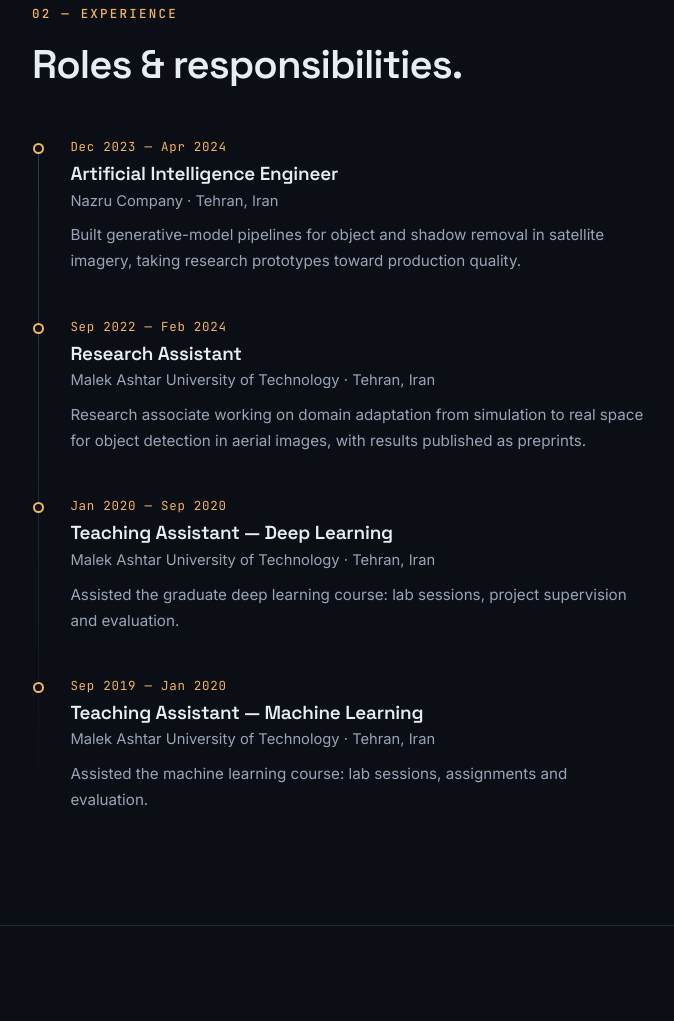
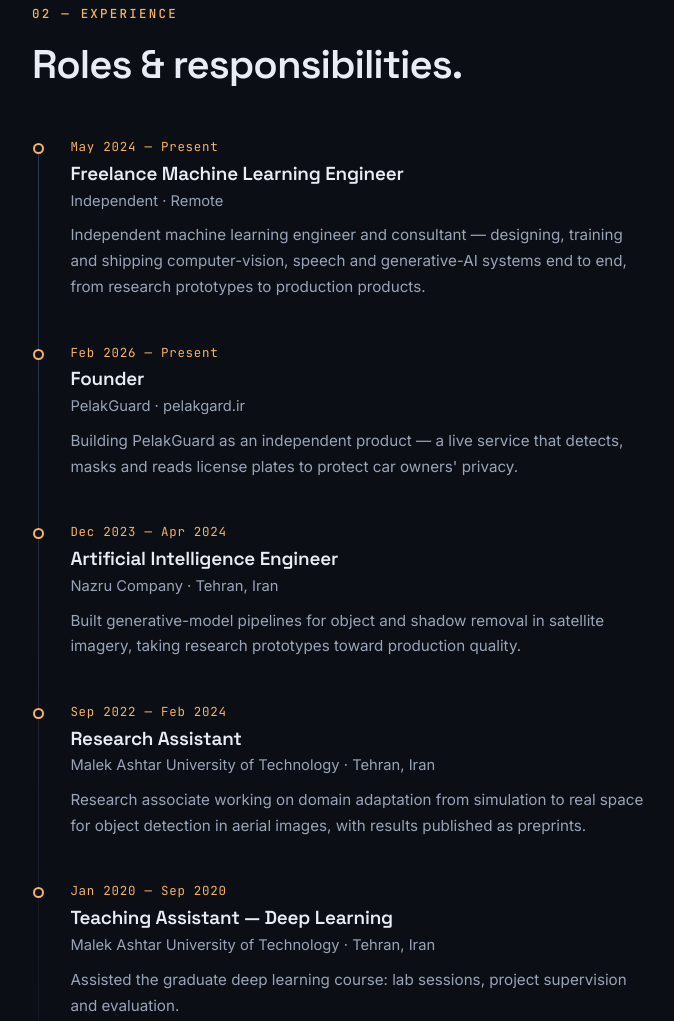
Before and after one commit to nimaone/nimaone.github.io, a plain HTML site: page index.html in a window 1280 px wide. Shown: the part 1719-2740 px from the top of the page, without its empty margins (108-782 px from the left). Drawn offline with Linux system fonts and the light colour scheme.

Commit message:
Add freelance + PelakGuard founder roles to experience

```diff
--- a/index.html
+++ b/index.html
@@ -165,6 +165,21 @@
         <p class="eyebrow reveal" data-i18n="exp.eyebrow">02 — Experience</p>
         <h2 class="section-title reveal" data-i18n="exp.title">Roles &amp; responsibilities.</h2>
         <ol class="timeline">
+          <li class="timeline-item reveal">
+            <p class="timeline-date" data-i18n="exp.freelance.date">May 2024 — Present</p>
+            <h3 class="timeline-role" data-i18n="exp.freelance.role">Freelance Machine Learning Engineer</h3>
+            <p class="timeline-org" data-i18n="exp.freelance.org">Independent · Remote</p>
+            <p class="timeline-desc" data-i18n="exp.freelance.desc">Independent machine learning engineer and
+              consultant — designing, training and shipping computer-vision, speech and generative-AI systems end to
+              end, from research prototypes to production products.</p>
+          </li>
+          <li class="timeline-item reveal">
+            <p class="timeline-date" data-i18n="exp.founder.date">Feb 2026 — Present</p>
+            <h3 class="timeline-role" data-i18n="exp.founder.role">Founder</h3>
+            <p class="timeline-org" data-i18n="exp.founder.org">PelakGuard · pelakgard.ir</p>
+            <p class="timeline-desc" data-i18n="exp.founder.desc">Building PelakGuard as an independent product — a live
+              service that detects, masks and reads license plates to protect car owners' privacy.</p>
+          </li>
           <li class="timeline-item reveal">
             <p class="timeline-date" data-i18n="exp.1.date">Dec 2023 — Apr 2024</p>
             <h3 class="timeline-role" data-i18n="exp.1.role">Artificial Intelligence Engineer</h3>
--- a/script.js
+++ b/script.js
@@ -60,6 +60,14 @@
 
       "exp.eyebrow": "02 — Experience",
       "exp.title": "Roles & responsibilities.",
+      "exp.freelance.date": "May 2024 — Present",
+      "exp.freelance.role": "Freelance Machine Learning Engineer",
+      "exp.freelance.org": "Independent · Remote",
+      "exp.freelance.desc": "Independent machine learning engineer and consultant — designing, training and shipping computer-vision, speech and generative-AI systems end to end, from research prototypes to production products.",
+      "exp.founder.date": "Feb 2026 — Present",
+      "exp.founder.role": "Founder",
+      "exp.founder.org": "PelakGuard · pelakgard.ir",
+      "exp.founder.desc": "Building PelakGuard as an independent product — a live service that detects, masks and reads license plates to protect car owners' privacy.",
       "exp.1.date": "Dec 2023 — Apr 2024",
       "exp.1.role": "Artificial Intelligence Engineer",
       "exp.1.org": "Nazru Company · Tehran, Iran",
@@ -274,6 +282,14 @@
 
       "exp.eyebrow": "۰۲ — سوابق شغلی",
       "exp.title": "نقش‌ها و مسئولیت‌ها.",
+      "exp.freelance.date": "اردیبهشت ۱۴۰۳ — اکنون",
+      "exp.freelance.role": "مهندس یادگیری ماشین فریلنس",
+      "exp.freelance.org": "مستقل · دورکاری",
+      "exp.freelance.desc": "مهندس و مشاور مستقل یادگیری ماشین — طراحی، آموزش و عرضهٔ سامانه‌های بینایی کامپیوتر، گفتار و هوش مصنوعی مولد به‌صورت سرتاسری، از نمونهٔ پژوهشی تا محصول تولیدی.",
+      "exp.founder.date": "اسفند ۱۴۰۴ — اکنون",
+      "exp.founder.role": "بنیان‌گذار",
+      "exp.founder.org": "پلاک‌گارد · pelakgard.ir",
+      "exp.founder.desc": "راه‌اندازی پلاک‌گارد به‌عنوان یک محصول مستقل — سرویسی زنده که پلاک خودرو را تشخیص، پوشانده و می‌خواند تا حریم خصوصی مالکان خودرو حفظ شود.",
       "exp.1.date": "دی ۱۴۰۲ — اردیبهشت ۱۴۰۳",
       "exp.1.role": "مهندس هوش مصنوعی",
       "exp.1.org": "شرکت نازرو · تهران، ایران",
```
